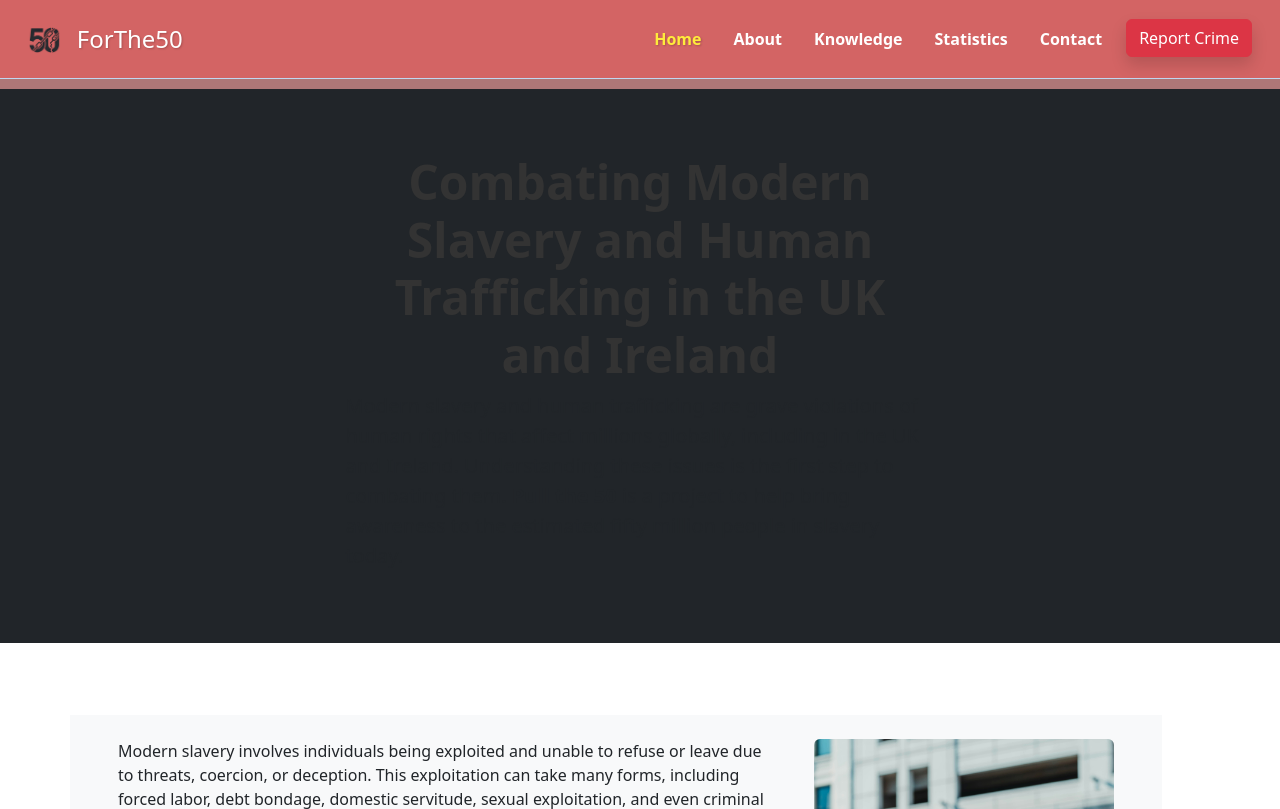
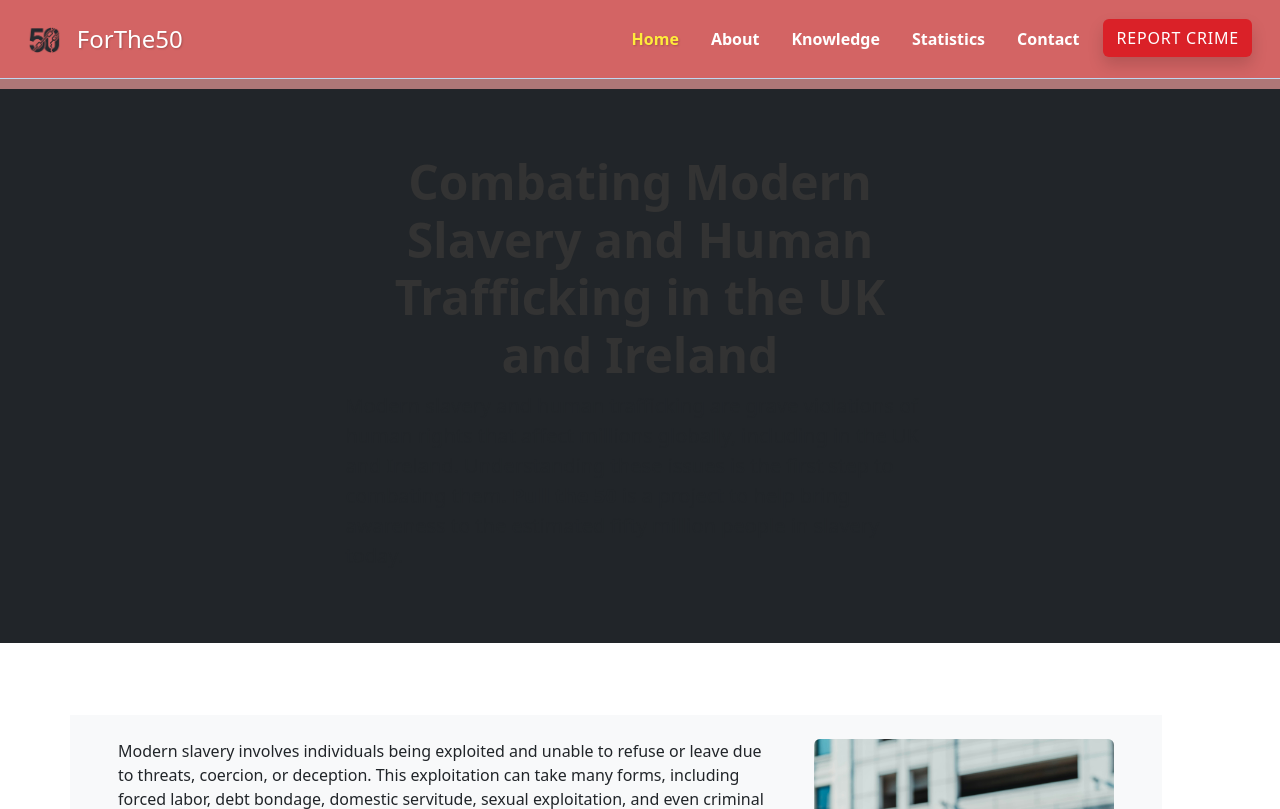
Before and after one commit to surfdemon/ForThe50, a Django app: page / in a window 1280 px wide. Shown: the top 809 px of the page. Run offline with Django 4.2, Linux system fonts and the light colour scheme; some libraries are stand-ins or nearby versions.

Commit message:
refactor: add root colors, create danger-btn and primary-btn classes

```diff
--- a/backend/static/css/style.css
+++ b/backend/static/css/style.css
@@ -1,3 +1,14 @@
+:root {
+    --white: #ffffff;
+    --red: #da2128;
+    --dark-red: #b1181d;
+    --burgundy: #1d0202;
+    --light-gray: #d6d1d1;
+    --medium-gray: #747c92;
+    --dark-gray: #5e6572;
+    --black: #000000;
+}
+
 html, body {
     height: 100%;
     margin: 0;
@@ -6,11 +17,11 @@ html, body {
 
 .navbar {
     background-color: #d36464;
-    color: white;
+    color: var(--white);
 }
 
 .navbar .nav-link {
-    color: white;
+    color: var(--white);
     font-weight: bold;
     transition: color 0.3s ease;
 }
@@ -27,8 +38,8 @@ html, body {
 
 
 .footer {
-    background-color: #1d0202;
-    color: white;
+    background-color: var(--burgundy);
+    color: var(--white);
     text-align: center;
     padding: 1rem;
     width: 100%;
@@ -36,7 +47,7 @@ html, body {
 }
 .logo-text {
     font-size: 1.5rem;
-    color: white;
+    color: var(--white);
     text-shadow: 1px 1px 2px rgba(0,0,0,0.2);
 }
 .content {
@@ -55,3 +66,24 @@ html, body {
     padding:5px;border-top: 1px solid #c0d7f1;
     text-align: right;
 }
+
+/* Buttons */
+.danger-btn {
+    background-color: var(--red);
+    color: var(--white);
+    letter-spacing: 0.05rem;
+}
+
+.danger-btn:hover {
+    background-color: var(--dark-red);
+}
+
+.primary-btn {
+    background-color: var(--black);
+    color: var(--red);
+    letter-spacing: 0.05rem;
+}
+
+.primary-btn:hover {
+    background-color: var(--dark-red);
+}
--- a/templates/base.html
+++ b/templates/base.html
@@ -46,7 +46,7 @@
                         </li>
                         <li class="nav-item">
                             <!-- Report Crime Button -->
-                            <a class="btn btn-danger shadow" href="{% url 'report' %}">Report Crime</a>
+                            <a class="btn danger-btn text-uppercase shadow" href="{% url 'report' %}">Report Crime</a>
                         </li>
                     </ul>
                 </div>
```
